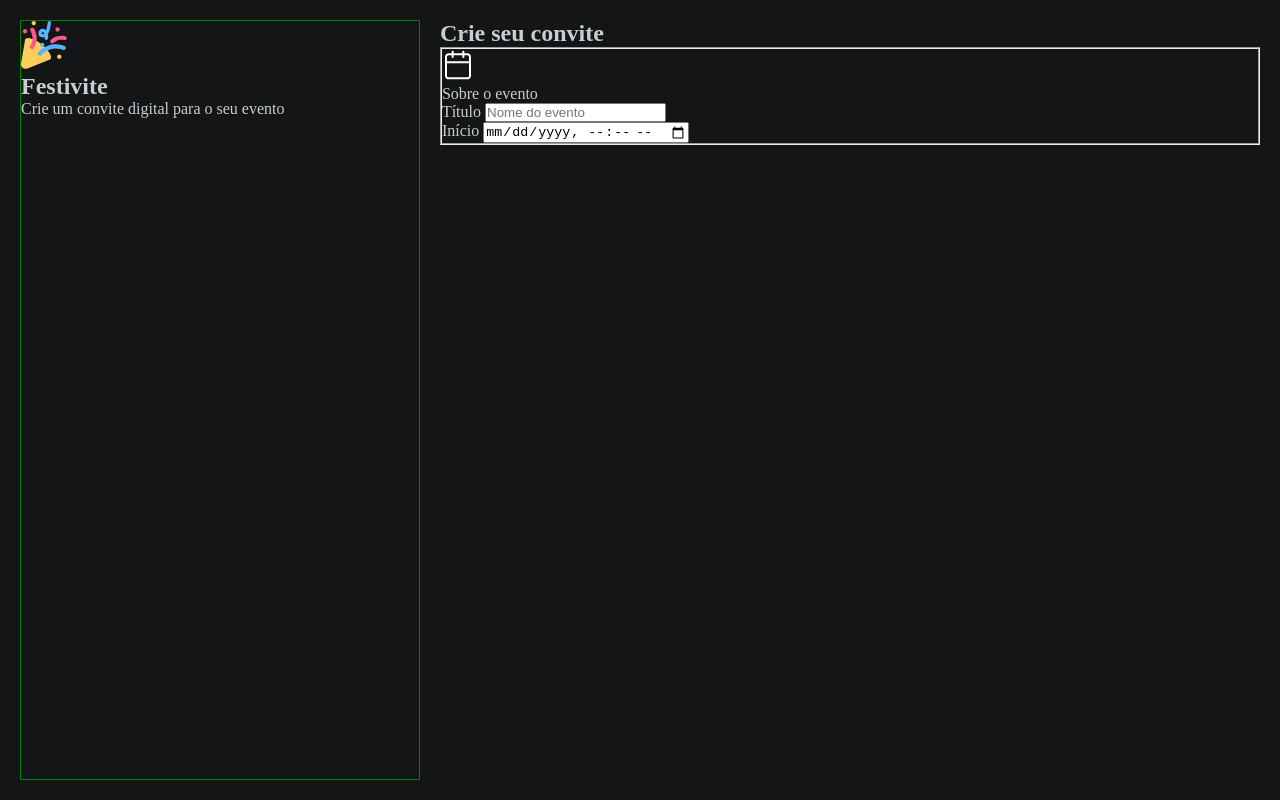
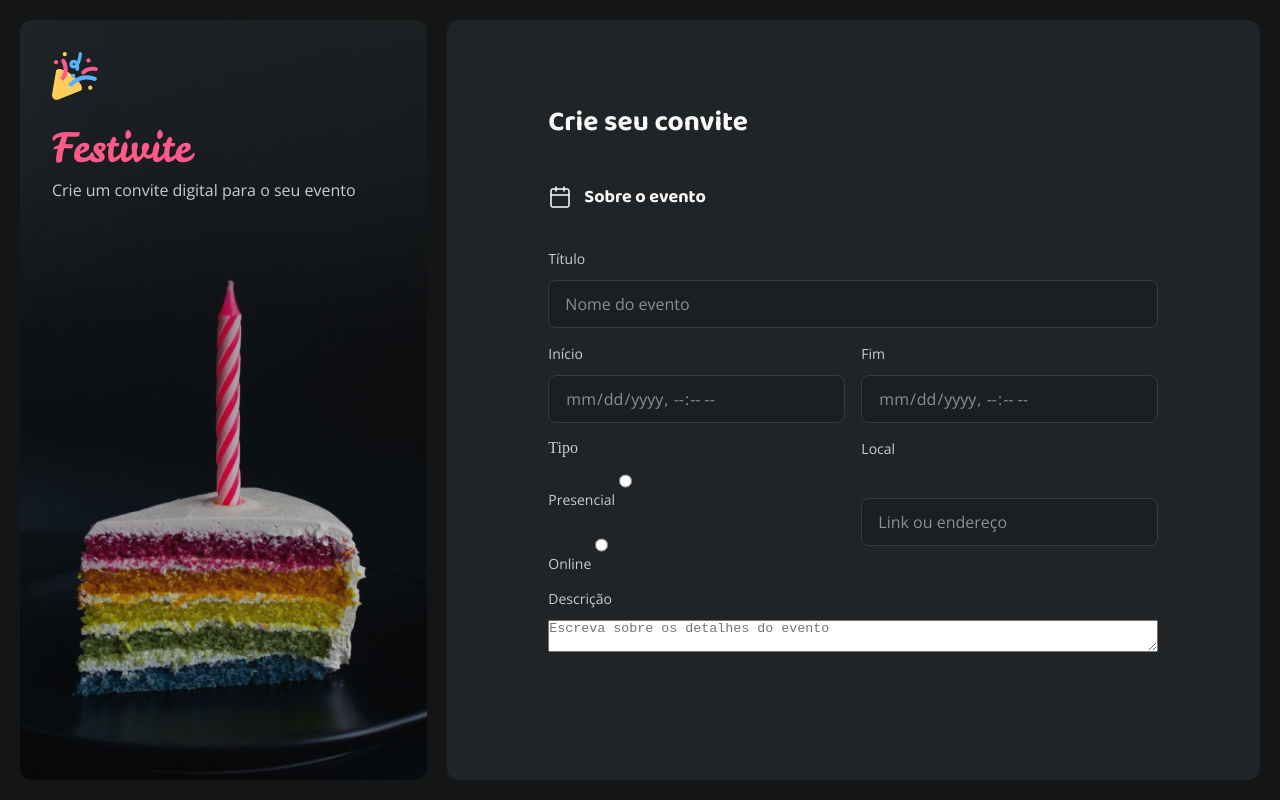
Before and after one commit to enzomsilva/Birthday-Invite-Form, a plain HTML site: page index.html in a window 1280 px wide. Drawn offline with nearby package versions, Linux system fonts and the light colour scheme.

Commit message:
Adjusting the structure and styling the first fieldset

```diff
--- a/index.html
+++ b/index.html
@@ -16,7 +16,7 @@
         <aside>
             <div class="aside">
                 <header>
-                    <img src="./src/assets/icons/Logo (1).svg" alt="A party hat">
+                    <img src="../src/assets/icons/Logo (1).svg" alt="A party hat">
                     <h1>Festivite</h1>
                     <p>Crie um convite digital para o seu evento</p>
                 </header>
@@ -24,11 +24,12 @@
         </aside>
 
         <main>
+            <div class="main-page">
                 <h2>
                     Crie seu convite
                 </h2>
 
-            <form action="">
+                <form action="" enctype="multipart/form-data">
 
                     <fieldset id="event-info">
 
@@ -42,13 +43,54 @@
                             <input type="text" name="event-name" id="event-name" placeholder="Nome do evento">
                         </div>
 
+                        <div class="double-input">
+
                             <div class="input-wrapper">
                                 <label for="event-start">Início</label>
                                 <input type="datetime-local" name="event-start" id="event-start">
                             </div>
 
+                            <div class="input-wrapper">
+                                <label for="event-end">Fim</label>
+                                <input type="datetime-local" name="event-end" id="event-end">
+                            </div>
+
+                        </div>
+
+                        <div class="double-input">
+
+                            <div>
+                                <label>Tipo</label>
+
+                                <div class="input-wrapper">
+                                    <div class="radio-selection">
+                                    <label for="event-type-1">Presencial</label>
+                                    <input type="radio" name="event-type" id="event-type-1" value="presencial">
+                                    </div>
+
+                                    <div class="radio-selection">
+                                    <label for="event-type-2">Online</label>
+                                    <input type="radio" name="event-type" id="event-type-2" value="online">
+                                    </div>
+                                </div>
+                            </div>
+
+                            <div class="input-wrapper">
+                                <label for="event-local">Local</label>
+                                <input type="text" name="event-local" id="event-local" placeholder="Link ou endereço">
+                            </div>
+
+                        </div>
+
+                        <div class="input-wrapper">
+                            <label for="event-description">Descrição</label>
+                            <textarea name="description" id="event-description"
+                                placeholder="Escreva sobre os detalhes do evento"></textarea>
+                        </div>
+
                     </fieldset>
                 </form>
+            </div>
         </main>
     </div>
 </body>
--- a/src/styles/app.css
+++ b/src/styles/app.css
@@ -4,19 +4,15 @@ body {
     align-items: center;
     margin: auto;
     max-width: 1440px;
+    overflow: hidden;
 }
 
 #app {
-    overflow: auto;
     display: grid;
     grid-auto-flow: column;
-    grid-template-columns: 32.25%  66.12%;
+    /* grid-template-columns: 32.25%  66.12%; */
+    grid-template-columns: 1fr 2fr;
     padding: 1.25rem;            /*Maybe it will give you trouble, be carreful*/
     gap: 1.25rem;
     height: 100vh;
 }
-
-aside {
-    border: 1px solid green;
-
-}
--- /dev/null
+++ b/src/styles/aside.css
@@ -0,0 +1,16 @@
+aside {
+    background: linear-gradient(180deg, rgba(33, 37, 38, 0.80) 0%, rgba(33, 37, 38, 0.65) 20%, rgba(33, 37, 38, 0.30) 40.5%, rgba(33, 37, 38, 0.10) 100%), url(../assets/images/3a9fd20035f2c3e0287f51d795ab88ccb1cf61ce.jpg) lightgray 50%/ cover no-repeat;
+    border-radius: .75rem;
+
+    & header {
+        margin-top: 2rem;
+        margin-left: 2rem;
+        font: var(--font-body-md);
+
+        & h1 {
+            margin-block: 1rem .25rem;
+            font: var(--font-logo);
+            color: var(--pink);
+        }
+    }
+}
--- /dev/null
+++ b/src/styles/fields.css
@@ -0,0 +1,50 @@
+fieldset {
+
+    & .legend-wrapper {
+        display: flex;
+        gap: .75rem;
+        color: var(--text-heading);
+        font: var(--font-header-sm);
+        align-items: center;
+        margin-bottom: 24px;
+
+        img {
+            height: 24px;
+        }
+    }
+
+    & .input-wrapper {
+        display: grid;
+        gap: .75rem;
+        width: 100%;
+
+        & label {
+            font: var(--font-body-sm);
+        }
+
+         & input {
+            height: 3rem;
+            padding-inline: 1rem;
+            border-radius: .5rem;
+            border: 1px solid var(--input-stroke);
+            background-color: var(--input-base);
+            font: var(--font-body-md);
+            color: var(--input-placeholder);
+        }
+
+        & input::placeholder {
+            color: var(--input-placeholder);
+        }
+
+        & input[type="datetime-local"]::-webkit-calendar-picker-indicator {
+            display: none;
+        }
+
+    }
+
+    .double-input {
+        display: grid;
+        grid-template-columns: 1fr 1fr;
+        gap: 1rem;
+    }
+}
--- a/src/styles/global.css
+++ b/src/styles/global.css
@@ -4,7 +4,6 @@
     box-sizing: border-box;
 }
 
-/* colors */
 :root {
     /* colors */
     --brand-light: #59B2FF;
--- a/src/styles/index.css
+++ b/src/styles/index.css
@@ -1,2 +1,5 @@
 @import url(global.css);
 @import url(app.css);
+@import url(aside.css);
+@import url(main.css);
+@import url(fields.css);
--- /dev/null
+++ b/src/styles/main.css
@@ -0,0 +1,22 @@
+main {
+    background-color: var(--shape-body);
+    border-radius: .75rem;
+}
+
+.main-page {
+    width: 75%;
+    margin-inline: auto;
+    margin-block: 80px;
+
+    & h2 {
+        margin-bottom: 2.5rem;
+        font: var(--font-header-md);
+        color: var(--text-heading);
+    }
+
+    & fieldset {
+        border: none;
+        display: grid;
+        gap: 1rem;
+    }
+}
```
Lines whose indentation alone changed are shown as unchanged.
